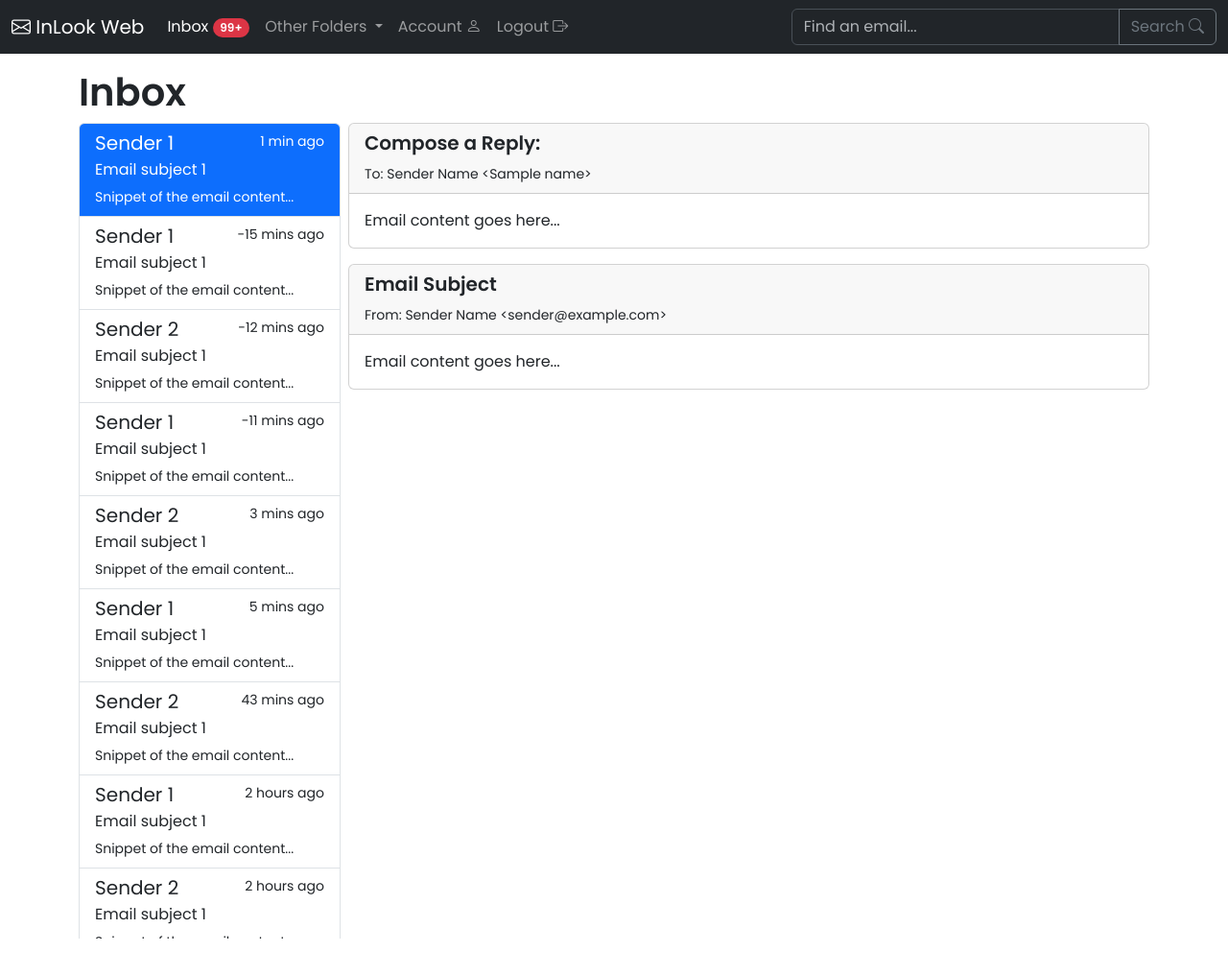
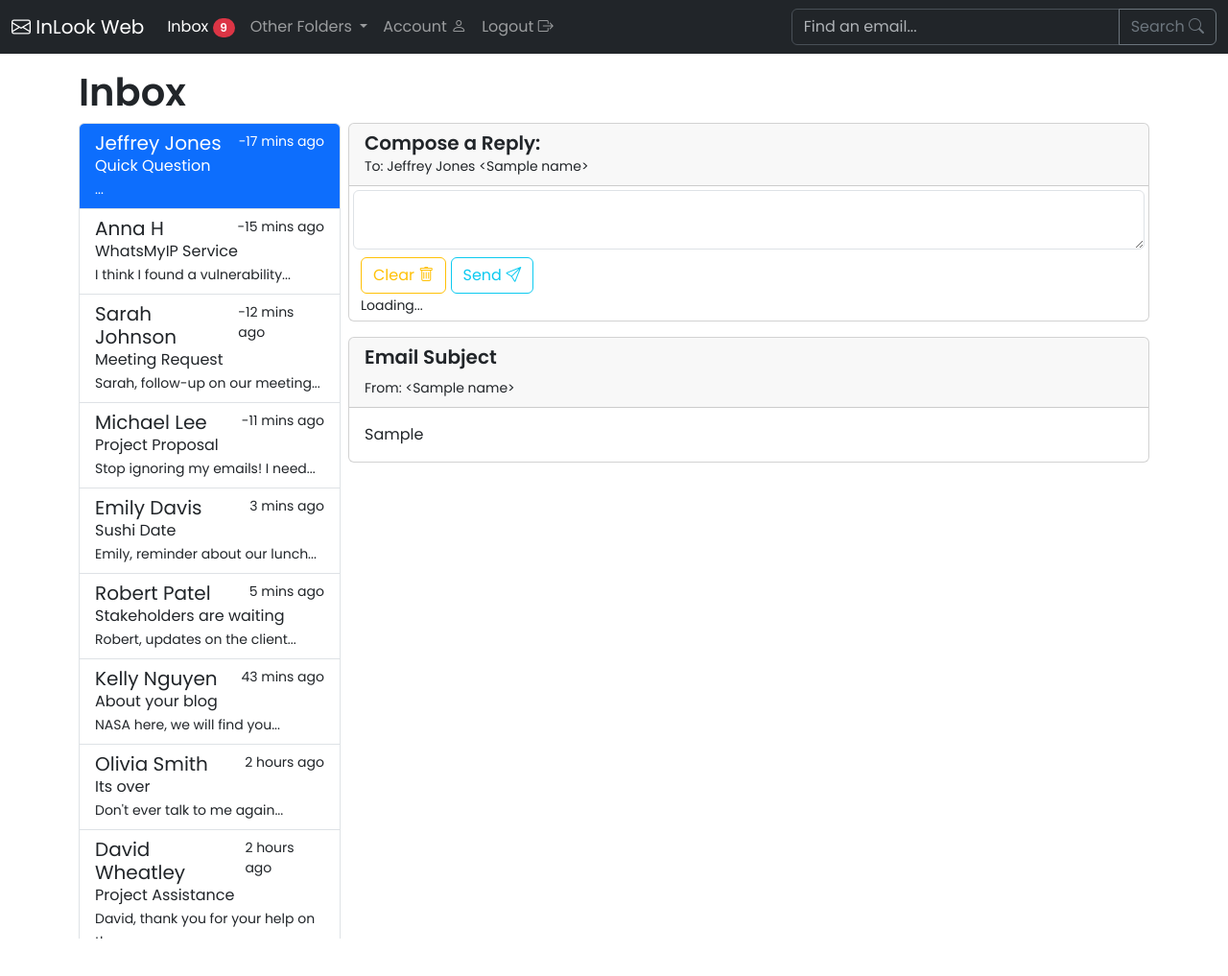
Before and after one commit to underrobyn/ctf-challenges, a Flask app: template misc-iamanengineer/app/templates/email.html in a window 1280 px wide. Shown: the top 1017 px of the page at 96% size. Run offline with Flask 3, Linux system fonts and the light colour scheme; the template is opened without the code that fills it: most values are stand-ins (such as "Sample title", 1, 10 or a date in 2020); parts of the project's set-up code (start-up, migrations or seed data) failed here and were passed over; some libraries are stand-ins or nearby versions.

Commit message:
[Misc:Jeffrey] Finish up challenge

```diff
--- a/misc-iamanengineer/app/app.py
+++ b/misc-iamanengineer/app/app.py
@@ -5,7 +5,7 @@
 from flask_limiter import Limiter
 from flask_limiter.util import get_remote_address
 from os import environ
-from utils import update_conversation, clean_history, calculate_weight, TOKEN_USAGE_LIMIT, INITIAL_MESSAGE, EMAIL_LIST, out_error
+from utils import update_conversation, clean_history, calculate_weight, TOKEN_USAGE_LIMIT, CONVERSATION_MESSAGE_LIMIT, INITIAL_MESSAGE, EMAIL_LIST, out_error
 
 
 app = Flask(__name__, static_folder='static', template_folder='templates')
@@ -108,6 +108,7 @@
     return jsonify({
         'error': False,
         'response': safe_history,
+        "message_limit": CONVERSATION_MESSAGE_LIMIT,
         'tokens': token_use_count,
         'token_limit': TOKEN_USAGE_LIMIT
     })
@@ -121,6 +122,7 @@
     return render_template('email.html',
                            email_id=email_id,
                            name=EMAIL_LIST[email_id],
+                           default_msg=INITIAL_MESSAGE[email_id],
                            token_max=TOKEN_USAGE_LIMIT)
 
 
--- a/misc-iamanengineer/app/static/email.js
+++ b/misc-iamanengineer/app/static/email.js
@@ -2,8 +2,8 @@
 let waiting = false;
 
 function setupEventListeners() {
-    const userInput = document.getElementById("user-input");
-    const userSubmit = document.getElementById("send-chat");
+    const userInput = document.getElementById("user_email");
+    const userSubmit = document.getElementById("send_email");
 
     userInput.addEventListener("keydown", (event) => {
         if (event.key !== "Enter") return;
@@ -21,8 +21,10 @@
 }
 
 function updateMessageBox(data) {
-    const chatBox = document.getElementById("chat-box");
-    const tokenText = document.getElementById("token-use");
+    const chatBox = document.getElementById("conversation_history");
+    const tokenText = document.getElementById("challenge-limit");
+    const lastEmailTitle = document.getElementById("latest_email_title");
+    const lastEmailText = document.getElementById("latest_email_text");
 
     chatBox.innerHTML = '';
 
@@ -32,20 +34,48 @@
         'assistant': 'assistant-message'
     };
 
+    let sender_map = {
+        'system': 'Clam-Corp Mail Server &lt;postmaster@clam-corp.com&gt;',
+        'user': 'You &lt;james@rctf-technical.wales&gt;',
+        'assistant': 'Jeffrey Jones &lt;jeffrey.jones@clam-corp.com&gt;'
+    };
+
     if (data.error) {
         const serverResponseEl = document.createElement("div");
         serverResponseEl.classList.add("message", "system-message");
         serverResponseEl.innerText = data.response;
         chatBox.appendChild(serverResponseEl);
     } else {
+        let i = 0;
+        let lastContent = '...';
         for (let message in data.response) {
             let chatEl = document.createElement("div");
-            chatEl.classList.add("message", message_map[data.response[message]['role']]);
-            chatEl.innerText = data.response[message]['content'];
-            chatBox.appendChild(chatEl);
+            let from = sender_map[data.response[message]['role']]
+            if (data.response[message]['content'] === 'Send an email to Jeffrey begin.') {
+                from = sender_map['system'];
+            }
+
+            if (data.response.length > 1 && data.response[message]['content'] === 'Send an email to Jeffrey begin.') {
+                continue;
+            }
+
+            chatEl.classList.add("card", "mb-2", message_map[data.response[message]['role']]);
+            chatEl.innerHTML = `
+                <div class="card-header">
+                    <h5 class="card-title mb-0">${'Re: '.repeat(i)}Quick Question</h5>
+                    <small>From: ${from}</small>
+                </div>
+                <div class="card-body">
+                    <p class="card-text">${data.response[message]['content']}</p>
+                </div>`
+            lastContent = data.response[message]['content'];
+            chatBox.prepend(chatEl);
+            i++;
         }
 
-        tokenText.innerText = `Token usage for this chat: ${data.tokens}/${data.token_limit}`
+        lastEmailTitle.innerText = `${'Re: '.repeat(i)}Quick Question`;
+        lastEmailText.innerText = `${lastContent.substring(0, 16)}...`;
+        tokenText.innerText = `Message count for this chat: ${data.response.length}/${data.message_limit}`
     }
 
     chatBox.scrollTop = chatBox.scrollHeight;
@@ -71,16 +101,23 @@
 function sendMessage(message) {
     waiting = true;
 
-    const chatBox = document.getElementById("chat-box");
-    const userInput = document.getElementById("user-input");
-    const userSubmit = document.getElementById("send-chat");
+    const chatBox = document.getElementById("conversation_history");
+    const userInput = document.getElementById("user_email");
+    const userSubmit = document.getElementById("send_email");
     const userMessageElement = document.createElement("div");
 
     userInput.disabled = true;
     userSubmit.disabled = true;
-    userMessageElement.classList.add("message", "user-message-loading");
-    userMessageElement.innerText = message;
-    chatBox.appendChild(userMessageElement);
+
+    userMessageElement.classList.add("card", "mb-2", "border-info");
+    userMessageElement.innerHTML = `
+        <div class="card-header">
+            <h5 class="card-title mb-0">Sending...</h5>
+        </div>
+        <div class="card-body">
+            <p class="card-text">${message}</p>
+        </div>`
+    chatBox.prepend(userMessageElement);
 
     fetch("/api/response", {
         method: "POST",
@@ -104,6 +141,6 @@
 }
 
 document.addEventListener("DOMContentLoaded", () => {
-    //setupEventListeners();
-    // conversationResume();
+    setupEventListeners();
+    conversationResume();
 });
--- a/misc-iamanengineer/app/static/styles.css
+++ b/misc-iamanengineer/app/static/styles.css
@@ -14,3 +14,15 @@
     max-height: 80vh;
     overflow-y: scroll;
 }
+
+.assistant-message {
+    border: solid var(--bs-blue);
+}
+
+.user-message {
+    border: solid var(--bs-green);
+}
+
+.ssytem-message {
+    border: solid var(--bs-red);
+}
--- a/misc-iamanengineer/app/static/ui.js
+++ b/misc-iamanengineer/app/static/ui.js
@@ -30,6 +30,14 @@
     });
 }
 
+function countEmails() {
+    let ic = document.getElementById('inbox_count');
+    let emails = document.querySelectorAll('#email_list a');
+    ic.innerText = emails.length;
+    document.title = `InLook | Inbox (${emails.length})`;
+}
+
 document.addEventListener('DOMContentLoaded', function () {
     messageTimeAgo();
+    countEmails();
 });
--- a/misc-iamanengineer/app/templates/email.html
+++ b/misc-iamanengineer/app/templates/email.html
@@ -16,6 +16,11 @@
               integrity="sha512-yU7+yXTc4VUanLSjkZq+buQN3afNA4j2ap/mxvdr440P5aW9np9vIr2JMZ2E5DuYeC9bAoH9CuCR7SJlXAa4pg=="
               crossorigin="anonymous"
               referrerpolicy="no-referrer"/>
+        <link rel="stylesheet"
+              href="https://cdnjs.cloudflare.com/ajax/libs/animate.css/4.1.1/animate.min.css"
+              integrity="sha512-c42qTSw/wPZ3/5LBzD+Bw5f7bSF2oxou6wEb+I/lqeaKV5FDIfMvvRp772y4jcJLKuGUOpbJMdg/BTl50fJYAw=="
+              crossorigin="anonymous"
+              referrerpolicy="no-referrer" />
 
         <link rel="preconnect" href="https://fonts.googleapis.com"/>
         <link rel="preconnect" href="https://fonts.gstatic.com" crossorigin/>
@@ -26,7 +31,7 @@
 
         <link rel="stylesheet" href="{{ url_for('static', filename='styles.css') }}"/>
     </head>
-    <body data-emailid="{{ challenge_id }}">
+    <body data-emailid="{{ email_id }}">
         <nav class="navbar navbar-expand-lg navbar-dark bg-dark" data-bs-theme="dark">
             <div class="container-fluid">
                 <a class="navbar-brand" href="#">
@@ -45,7 +50,7 @@
                     <ul class="navbar-nav me-auto mb-2 mb-lg-0">
                         <li class="nav-item">
                             <a class="nav-link active" aria-current="page" href="#">
-                                Inbox <span class="badge rounded-pill text-bg-danger">99+</span>
+                                Inbox <span class="badge rounded-pill text-bg-danger" id="inbox_count">?</span>
                             </a>
                         </li>
                         <li class="nav-item dropdown">
@@ -81,102 +86,115 @@
             </div>
         </nav>
 
-        <div class="container pt-3">
+        <div class="container-fluid container-xl pt-3">
             <h1>Inbox</h1>
             <div class="row g-2">
                 <div class="col-md-3 scroll-box">
-                    <div class="list-group">
+                    <div class="list-group" id="email_list">
                         <a href="#" class="list-group-item bg-primary text-white list-group-item-action">
                             <div class="d-flex w-100 justify-content-between">
-                                <h5 class="mb-1">Sender 1</h5>
-                                <small id="last_email_time">1 min ago</small>
+                                <h5 class="mb-0">Jeffrey Jones</h5>
+                                <small data-message-time="{{ 1|custom_date_format }}" id="last_email_time">1 min ago</small>
                             </div>
-                            <p class="mb-1">Email subject 1</p>
-                            <small>Snippet of the email content...</small>
+                            <p class="mb-0" id="latest_email_title">Quick Question</p>
+                            <small id="latest_email_text">...</small>
                         </a>
                         <a href="#" class="list-group-item list-group-item-action">
                             <div class="d-flex w-100 justify-content-between">
-                                <h5 class="mb-1">Sender 1</h5>
+                                <h5 class="mb-0">Anna H</h5>
                                 <small data-message-time="{{ 3|custom_date_format }}">loading...</small>
                             </div>
-                            <p class="mb-1">Email subject 1</p>
-                            <small>Snippet of the email content...</small>
+                            <p class="mb-0">WhatsMyIP Service</p>
+                            <small>I think I found a vulnerability...</small>
                         </a>
                         <a href="#" class="list-group-item list-group-item-action">
                             <div class="d-flex w-100 justify-content-between">
-                                <h5 class="mb-1">Sender 2</h5>
+                                <h5 class="mb-0">Sarah Johnson</h5>
                                 <small data-message-time="{{ 6|custom_date_format }}">loading...</small>
                             </div>
-                            <p class="mb-1">Email subject 1</p>
-                            <small>Snippet of the email content...</small>
+                            <p class="mb-0">Meeting Request</p>
+                            <small>Sarah, follow-up on our meeting...</small>
                         </a>
                         <a href="#" class="list-group-item list-group-item-action">
                             <div class="d-flex w-100 justify-content-between">
-                                <h5 class="mb-1">Sender 1</h5>
+                                <h5 class="mb-0">Michael Lee</h5>
                                 <small data-message-time="{{ 7|custom_date_format }}">loading...</small>
                             </div>
-                            <p class="mb-1">Email subject 1</p>
-                            <small>Snippet of the email content...</small>
+                            <p class="mb-0">Project Proposal</p>
+                            <small>Stop ignoring my emails! I need...</small>
                         </a>
                         <a href="#" class="list-group-item list-group-item-action">
                             <div class="d-flex w-100 justify-content-between">
-                                <h5 class="mb-1">Sender 2</h5>
+                                <h5 class="mb-0">Emily Davis</h5>
                                 <small data-message-time="{{ 21|custom_date_format }}">loading...</small>
                             </div>
-                            <p class="mb-1">Email subject 1</p>
-                            <small>Snippet of the email content...</small>
+                            <p class="mb-0">Sushi Date</p>
+                            <small>Emily, reminder about our lunch...</small>
                         </a>
                         <a href="#" class="list-group-item list-group-item-action">
                             <div class="d-flex w-100 justify-content-between">
-                                <h5 class="mb-1">Sender 1</h5>
+                                <h5 class="mb-0">Robert Patel</h5>
                                 <small data-message-time="{{ 23|custom_date_format }}">loading...</small>
                             </div>
-                            <p class="mb-1">Email subject 1</p>
-                            <small>Snippet of the email content...</small>
+                            <p class="mb-0">Stakeholders are waiting</p>
+                            <small>Robert, updates on the client...</small>
                         </a>
                         <a href="#" class="list-group-item list-group-item-action">
                             <div class="d-flex w-100 justify-content-between">
-                                <h5 class="mb-1">Sender 2</h5>
+                                <h5 class="mb-0">Kelly Nguyen</h5>
                                 <small data-message-time="{{ 61|custom_date_format }}">loading...</small>
                             </div>
-                            <p class="mb-1">Email subject 1</p>
-                            <small>Snippet of the email content...</small>
+                            <p class="mb-0">About your blog</p>
+                            <small>NASA here, we will find you...</small>
                         </a>
                         <a href="#" class="list-group-item list-group-item-action">
                             <div class="d-flex w-100 justify-content-between">
-                                <h5 class="mb-1">Sender 1</h5>
+                                <h5 class="mb-0">Olivia Smith</h5>
                                 <small data-message-time="{{ 117|custom_date_format }}">loading...</small>
                             </div>
-                            <p class="mb-1">Email subject 1</p>
-                            <small>Snippet of the email content...</small>
+                            <p class="mb-0">Its over</p>
+                            <small>Don't ever talk to me again...</small>
                         </a>
                         <a href="#" class="list-group-item list-group-item-action">
                             <div class="d-flex w-100 justify-content-between">
-                                <h5 class="mb-1">Sender 2</h5>
+                                <h5 class="mb-0">David Wheatley</h5>
                                 <small data-message-time="{{ 119|custom_date_format }}">loading...</small>
                             </div>
-                            <p class="mb-1">Email subject 1</p>
-                            <small>Snippet of the email content...</small>
+                            <p class="mb-0">Project Assistance</p>
+                            <small>David, thank you for your help on the...</small>
                         </a>
                     </div>
                 </div>
                 <div class="col-md-9 scroll-box">
                     <div class="card mb-3">
                         <div class="card-header">
-                            <h5 class="card-title">Compose a Reply: </h5>
-                            <small>To: Sender Name &lt;{{name}}&gt;</small>
+                            <h5 class="card-title mb-0">Compose a Reply: </h5>
+                            <small>To: Jeffrey Jones &lt;{{name}}&gt;</small>
                         </div>
-                        <div class="card-body">
-                            <p class="card-text">Email content goes here...</p>
+                        <div class="card-body p-1">
+                            <div class="d-grid gap-1">
+                                <form>
+                                    <label for="user_email" class="form-label visually-hidden">Your message:</label>
+                                    <textarea class="form-control mb-2" id="user_email" rows="2"></textarea>
+                                    <div class="mx-2">
+                                        <button class="btn btn-outline-warning" type="reset">Clear <i class="bi bi-trash"></i></button>
+                                        <button class="btn btn-outline-info" id="send_email" type="button">Send <i class="bi bi-send"></i></button>
+                                        <br />
+                                        <small id="challenge-limit">Loading...</small>
+                                    </div>
+                                </form>
+                            </div>
                         </div>
                     </div>
-                    <div class="card">
-                        <div class="card-header">
-                            <h5 class="card-title">Email Subject</h5>
-                            <small>From: Sender Name &lt;sender@example.com&gt;</small>
-                        </div>
-                        <div class="card-body">
-                            <p class="card-text">Email content goes here...</p>
+                    <div id="conversation_history">
+                         <div class="card">
+                            <div class="card-header">
+                                <h5 class="card-title">Email Subject</h5>
+                                <small>From: &lt;{{name}}&gt;</small>
+                            </div>
+                            <div class="card-body">
+                                <p class="card-text">{{ default_msg }}</p>
+                            </div>
                         </div>
                     </div>
                 </div>
--- a/misc-iamanengineer/app/utils.py
+++ b/misc-iamanengineer/app/utils.py
@@ -92,11 +92,12 @@
         return {
             "error": False,
             "response": history_tmp,
+            "message_limit": CONVERSATION_MESSAGE_LIMIT,
             "tokens": current_conversation_weight,
             "token_limit": TOKEN_USAGE_LIMIT
         }
 
-    if len(conversation_history) > CONVERSATION_MESSAGE_LIMIT:
+    if len(conversation_history) > CONVERSATION_MESSAGE_LIMIT + 1:
         history_tmp = clean_history(conversation_history)
         history_tmp.append({
             'role': 'system',
@@ -105,6 +106,7 @@
         return {
             "error": False,
             "response": history_tmp,
+            "message_limit": CONVERSATION_MESSAGE_LIMIT,
             "tokens": current_conversation_weight,
             "token_limit": TOKEN_USAGE_LIMIT
         }
@@ -114,6 +116,7 @@
             model=MODEL,
             messages=conversation_history,
         )
+        pass
     except openai.error.RateLimitError:
         return out_error("API experienced a rate limit error, please try again shortly")
     except Exception as err:
@@ -132,6 +135,7 @@
         "time": openai_result['created'],
         "error": False,
         "response": clean_history(conversation_history),
+        "message_limit": CONVERSATION_MESSAGE_LIMIT,
         "tokens": calculate_weight(conversation_history),
         "openai_tokens": openai_result['usage'],
         "token_limit": TOKEN_USAGE_LIMIT
```
Also changed, not shown: 1 other file.
